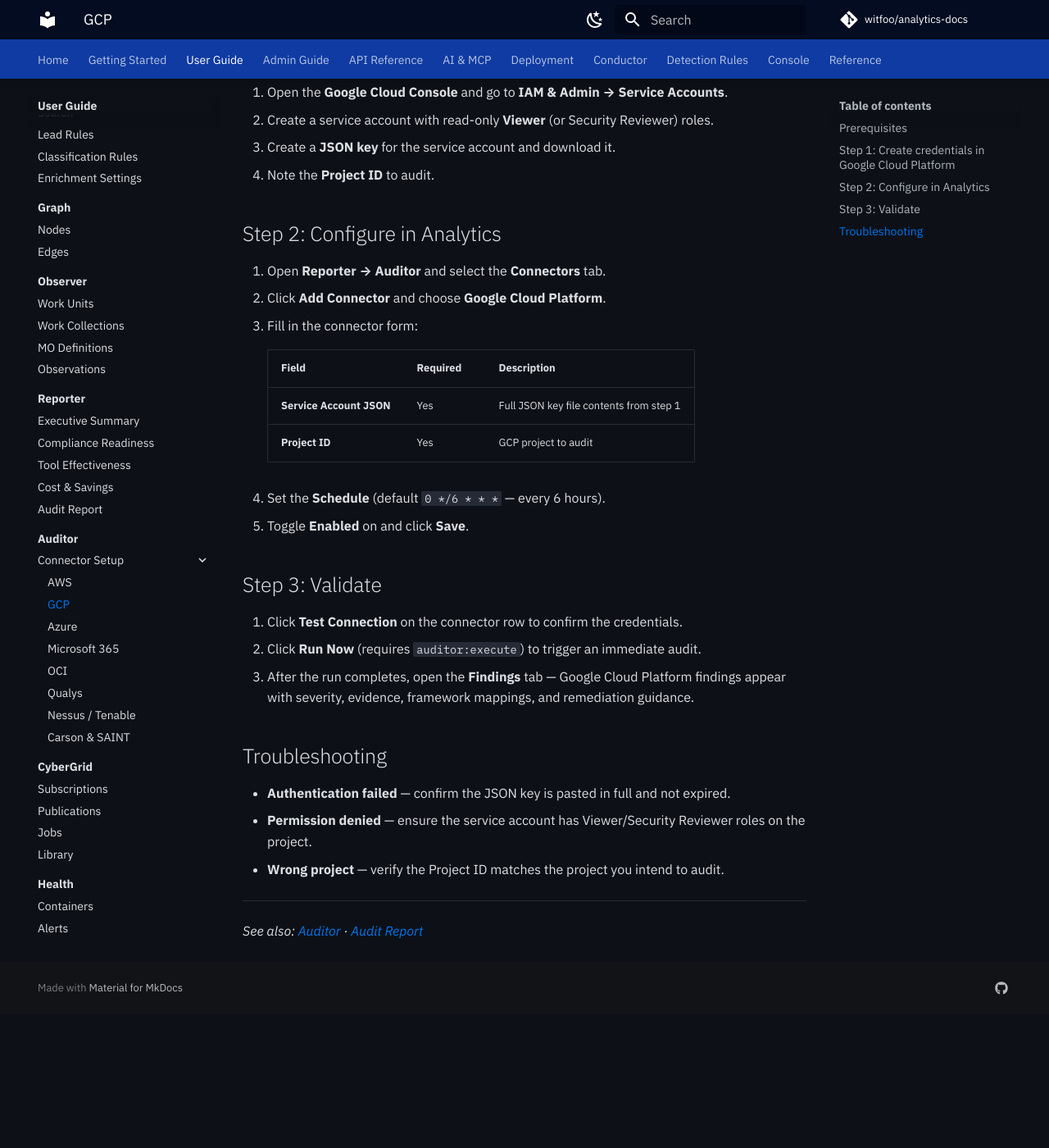
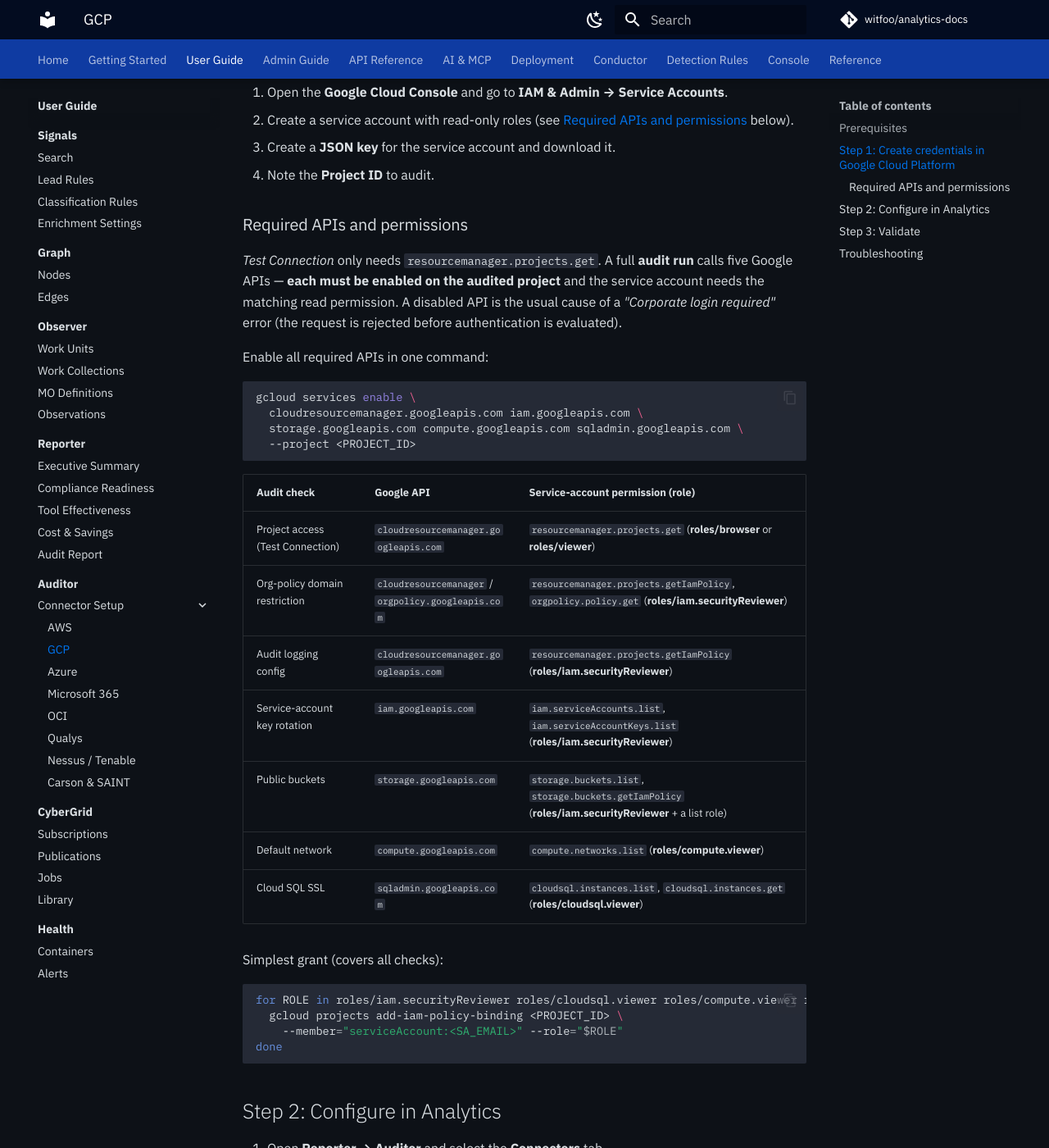
Before and after one commit to witfoo/analytics-docs, an MkDocs documentation site: the page built from docs/user-guide/auditor/connectors/gcp.md, in a window 1280 px wide and 1400 px high, scrolled down 949 px. Shown: the whole window at 82% size. Built offline with MkDocs 1.6.1 and Material for MkDocs 9.7.7, drawn with Linux system fonts in a browser that asks for light colours; plug-ins that fetch from the network failed and are left out; comment, search, counter and statistics services are not loaded; the version menu is left out; before the commit the page ends 2186 px from its top, so only the background shows below that; some of the changed text lies outside the part shown.

Commit message:
docs: SAML SSO org-binding + conductor wizard troubleshooting (#209/#210); GCP auditor permission matrix (#212)
Authentication: troubleshooting rows for "SAML SSO is not configured properly" (re-save without
retyping secrets; the redaction placeholder is preserved) and the conductor wizard "Invalid request
body"; a note that SSO login binds to the appliance primary org (WF_ORG_ID) while the diagnostic
validates the admin's org.

GCP connector: a "Required APIs and permissions" section with the per-check API/IAM matrix +
gcloud enable/grant commands, and troubleshooting for "Corporate login required" (disabled API),
"Cloud SQL requires SSL" (compliant finding vs error), and the per-service-host 404.

Co-Authored-By: Claude Opus 4.8 (1M context) <noreply@anthropic.com>

````diff
--- a/docs/user-guide/auditor/connectors/gcp.md
+++ b/docs/user-guide/auditor/connectors/gcp.md
@@ -30,9 +30,44 @@ your enabled compliance frameworks.
 ## Step 1: Create credentials in Google Cloud Platform
 
 1. Open the **Google Cloud Console** and go to **IAM & Admin → Service Accounts**.
-2. Create a service account with read-only **Viewer** (or Security Reviewer) roles.
+2. Create a service account with read-only roles (see [Required APIs and permissions](#required-apis-and-permissions) below).
 3. Create a **JSON key** for the service account and download it.
 4. Note the **Project ID** to audit.
+
+### Required APIs and permissions
+
+*Test Connection* only needs `resourcemanager.projects.get`. A full **audit run** calls five
+Google APIs — **each must be enabled on the audited project** and the service account needs the
+matching read permission. A disabled API is the usual cause of a *"Corporate login required"*
+error (the request is rejected before authentication is evaluated).
+
+Enable all required APIs in one command:
+
+```bash
+gcloud services enable \
+  cloudresourcemanager.googleapis.com iam.googleapis.com \
+  storage.googleapis.com compute.googleapis.com sqladmin.googleapis.com \
+  --project <PROJECT_ID>
+```
+
+| Audit check | Google API | Service-account permission (role) |
+| --- | --- | --- |
+| Project access (Test Connection) | `cloudresourcemanager.googleapis.com` | `resourcemanager.projects.get` (**roles/browser** or **roles/viewer**) |
+| Org-policy domain restriction | `cloudresourcemanager` / `orgpolicy.googleapis.com` | `resourcemanager.projects.getIamPolicy`, `orgpolicy.policy.get` (**roles/iam.securityReviewer**) |
+| Audit logging config | `cloudresourcemanager.googleapis.com` | `resourcemanager.projects.getIamPolicy` (**roles/iam.securityReviewer**) |
+| Service-account key rotation | `iam.googleapis.com` | `iam.serviceAccounts.list`, `iam.serviceAccountKeys.list` (**roles/iam.securityReviewer**) |
+| Public buckets | `storage.googleapis.com` | `storage.buckets.list`, `storage.buckets.getIamPolicy` (**roles/iam.securityReviewer** + a list role) |
+| Default network | `compute.googleapis.com` | `compute.networks.list` (**roles/compute.viewer**) |
+| Cloud SQL SSL | `sqladmin.googleapis.com` | `cloudsql.instances.list`, `cloudsql.instances.get` (**roles/cloudsql.viewer**) |
+
+Simplest grant (covers all checks):
+
+```bash
+for ROLE in roles/iam.securityReviewer roles/cloudsql.viewer roles/compute.viewer roles/storage.objectViewer; do
+  gcloud projects add-iam-policy-binding <PROJECT_ID> \
+    --member="serviceAccount:<SA_EMAIL>" --role="$ROLE"
+done
+```
 
 ## Step 2: Configure in Analytics
 
@@ -58,8 +93,11 @@ your enabled compliance frameworks.
 ## Troubleshooting
 
 - **Authentication failed** — confirm the JSON key is pasted in full and not expired.
-- **Permission denied** — ensure the service account has Viewer/Security Reviewer roles on the project.
+- **Permission denied** — ensure the service account has the roles in [Required APIs and permissions](#required-apis-and-permissions).
 - **Wrong project** — verify the Project ID matches the project you intend to audit.
+- **HTTP 404 on `cloudresourcemanager.googleapis.com/v1/projects/<id>`** — confirm the Project ID is correct and the service account has `resourcemanager.projects.get` (Browser/Viewer) on it. (The connector uses the per-service host; the legacy `www.googleapis.com` host returns 404 for every project.)
+- **"Corporate login required"** — a required **Google API is not enabled** on the project. Run the `gcloud services enable …` command above. If your org uses Context-Aware Access / VPC Service Controls, also confirm the service account is not excluded by an access-level policy.
+- **"Cloud SQL requires SSL"** — if shown as a **finding** (not an error), the check is working as designed: the instance *requires* SSL = **compliant**. If shown as a hard **error** during the run, enable `sqladmin.googleapis.com` and grant **roles/cloudsql.viewer**.
 
 ---
 
````
Also changed, not shown: docs/admin-guide/settings/authentication.md (+5 -0 lines).
